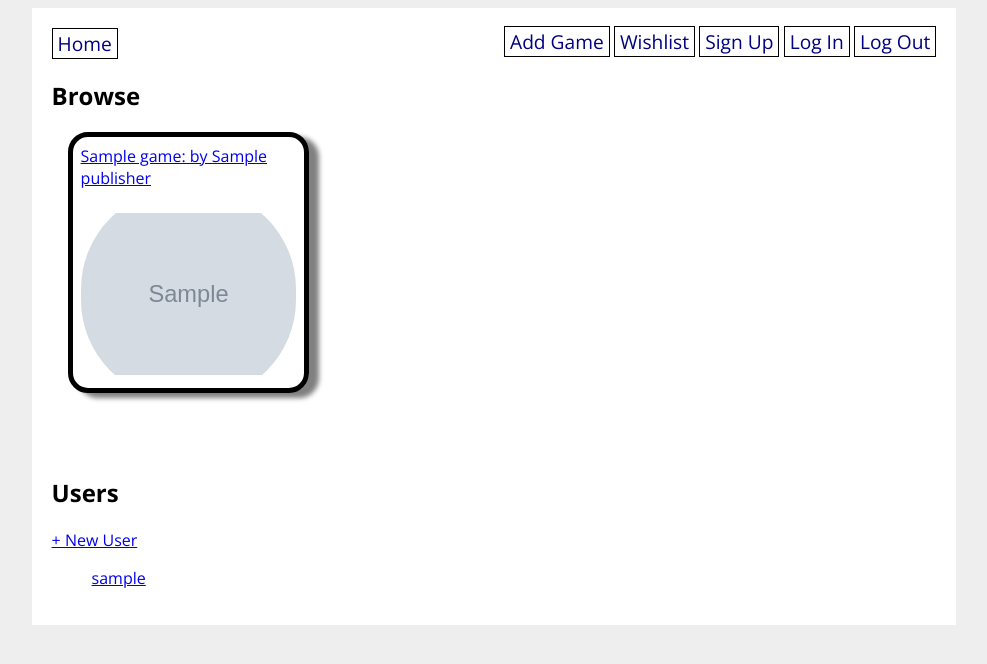
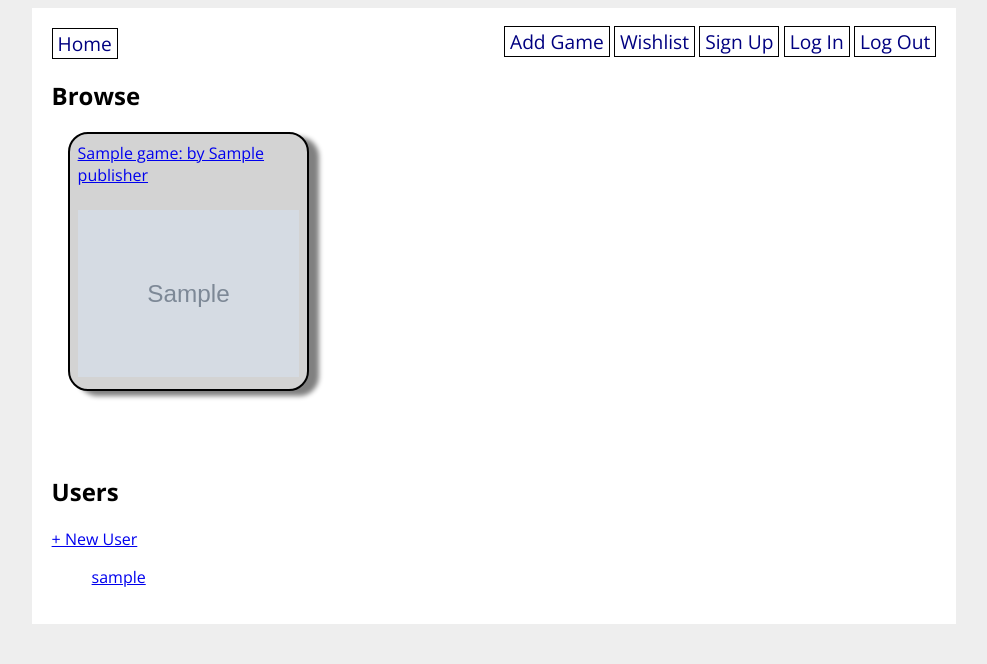
Before and after one commit to Andrew32A/steam-wishlist, a Flask app: page / in a window 1280 px wide. Shown: the top 664 px of the page, without its empty margins (146-1133 px from the left). Run offline with Flask 2, Linux system fonts and the light colour scheme; tables that the repository leaves empty hold one stand-in row (values such as "Sample post"); grey boxes marked "Sample" are stand-in pictures.

Commit message:
added more styles

```diff
--- a/steam_wishlist_app/static/style.css
+++ b/steam_wishlist_app/static/style.css
@@ -56,11 +56,19 @@ li {
 }
 
 .box {
-    border: 5px solid black;
+    border: 2px solid black;
     border-radius: 20px;
     box-shadow: 10px 5px 5px gray;
     padding: 0.5em;
     padding-bottom: 2em;
+    background-color: lightgray;
+}
+
+.box:hover {
+    -webkit-transform: scale(0.95);
+    -ms-transform: scale(0.95);
+    transform: scale(0.95);
+    transform: 1s ease;
 }
 
 .gallery {
@@ -82,5 +90,5 @@ img {
     height: 100%;
     width: 100%;
     object-fit: scale-down;
-    border-radius: 100px;
+    /* border-radius: 100px; */
 }
```
